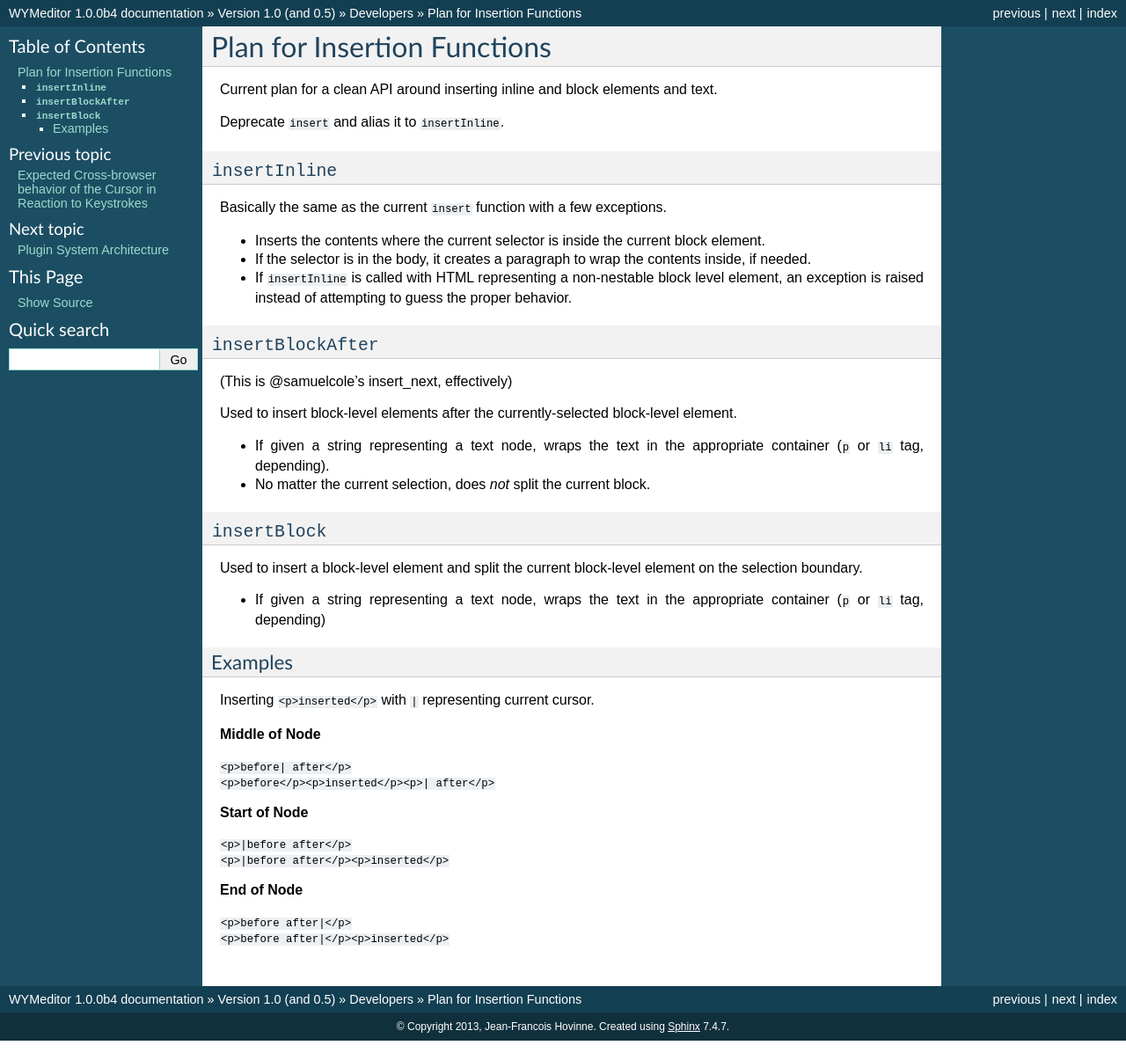
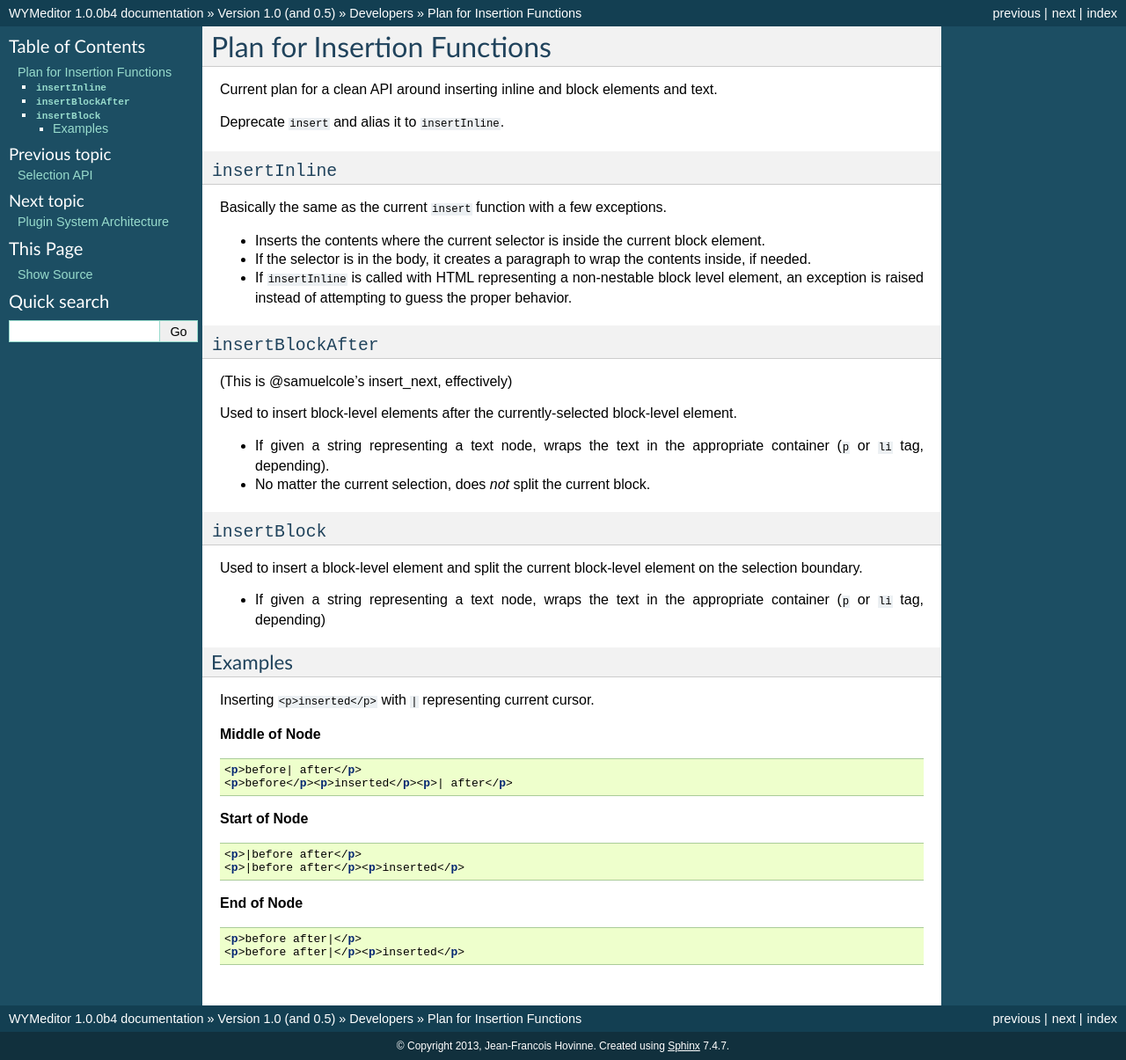
Before and after one commit to wymeditor/wymeditor, a Sphinx documentation site: the page built from docs/version_1.0_and_0.5/developers/insertion_functions.rst, in a window 1280 px wide. Shown: the whole page at 88% size. Built offline with Sphinx 7.4.7, drawn with Linux system fonts in a browser that asks for light colours; before the commit the page ends 1183 px from its top, so only the background shows below that.

Commit message:
Added 'Selection API' to the docs. Adjusted code blocks in cursor_behavior and insertion_functions.

```diff
--- a/docs/version_1.0_and_0.5/developers/developers.rst
+++ b/docs/version_1.0_and_0.5/developers/developers.rst
@@ -6,6 +6,7 @@
 
     wymeditor_architecture
     cursor_behavior
+    selection_api
     insertion_functions
     plugin_architecture
     dev_process_improvements
--- a/docs/version_1.0_and_0.5/developers/insertion_functions.rst
+++ b/docs/version_1.0_and_0.5/developers/insertion_functions.rst
@@ -46,15 +46,21 @@
 
 **Middle of Node**
 
-| ``<p>before| after</p>``
-| ``<p>before</p><p>inserted</p><p>| after</p>``
+.. code-block:: html
+
+    <p>before| after</p>
+    <p>before</p><p>inserted</p><p>| after</p>
 
 **Start of Node**
 
-| ``<p>|before after</p>``
-| ``<p>|before after</p><p>inserted</p>``
+.. code-block:: html
+
+    <p>|before after</p>
+    <p>|before after</p><p>inserted</p>
 
 **End of Node**
 
-| ``<p>before after|</p>``
-| ``<p>before after|</p><p>inserted</p>``
+.. code-block:: html
+
+    <p>before after|</p>
+    <p>before after|</p><p>inserted</p>
```
Also changed, not shown: docs/version_1.0_and_0.5/developers/cursor_behavior.rst (+8 -4 lines), docs/version_1.0_and_0.5/developers/selection_api.rst (added, +107 -0 lines).
